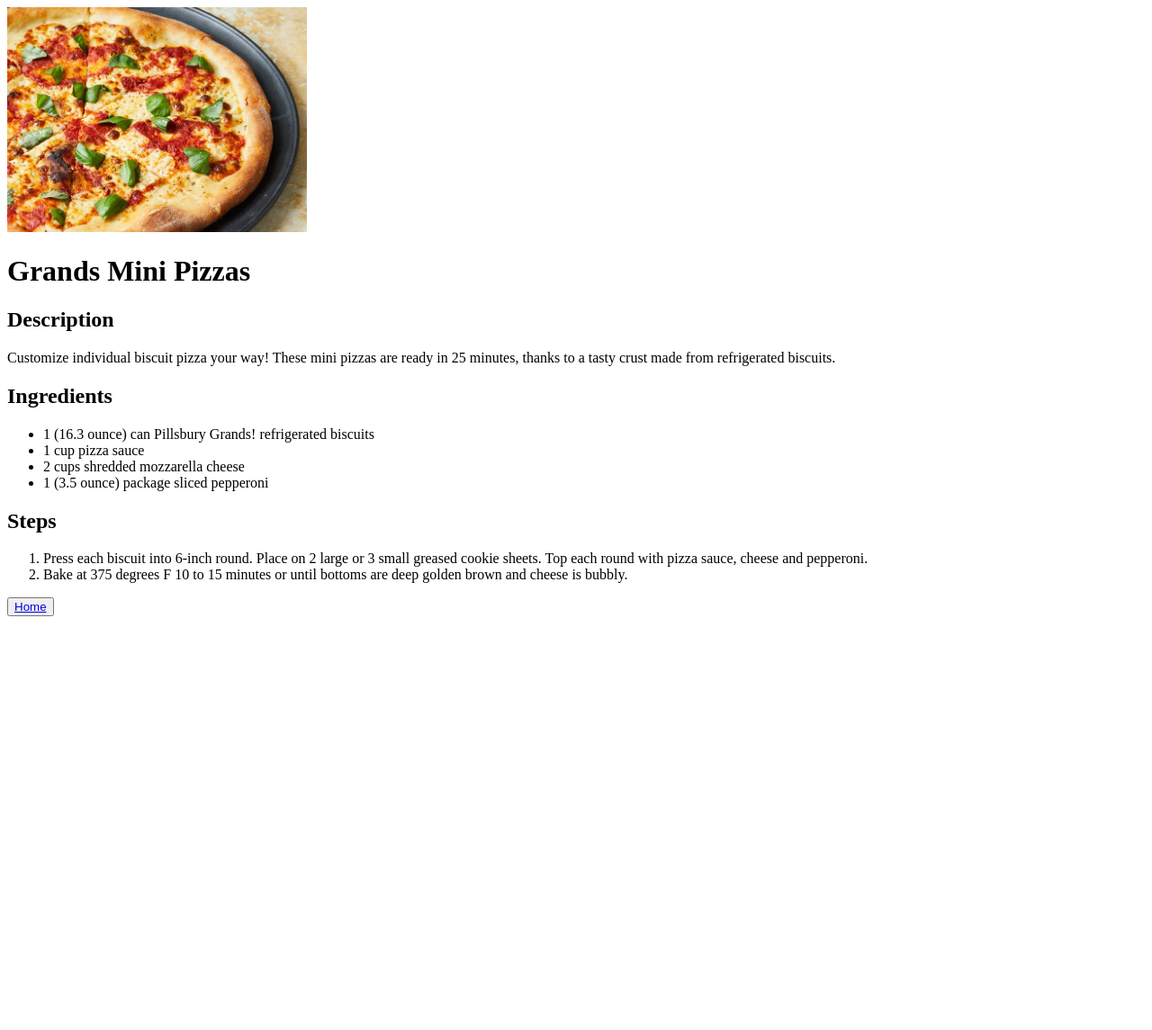
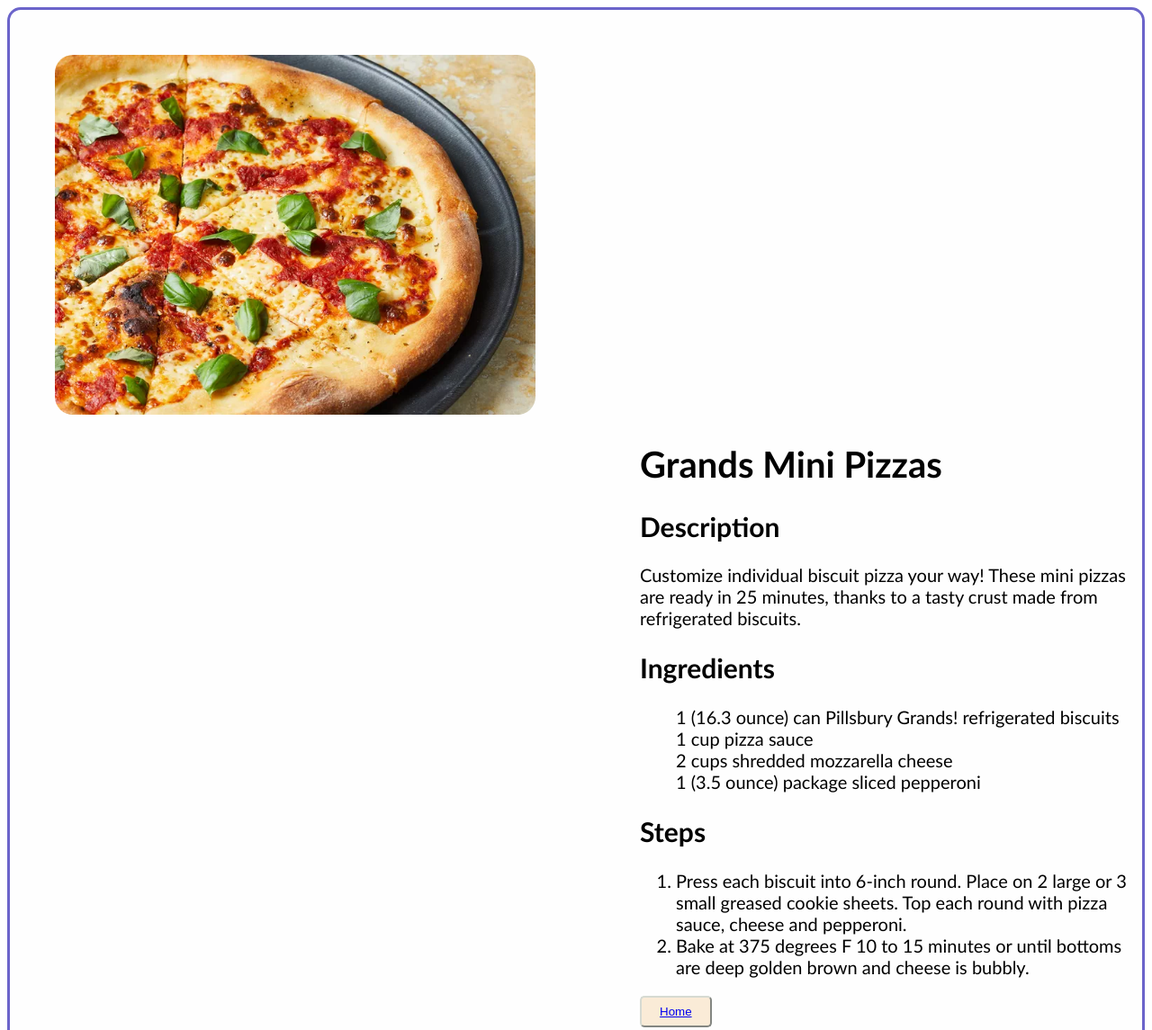
Before and after one commit to Gemperle-Student/odin-recipes, a plain HTML site: page pizza2.html in a window 1280 px wide. Shown: the top 1145 px of the page at 90% size. Before the commit the page ends 800 px from the top, so only its background shows below. Drawn offline with Linux system fonts and the light colour scheme.

Commit message:
partial commit

```diff
--- a/pizza2.html
+++ b/pizza2.html
@@ -2,11 +2,16 @@
 <html lang="en">
     <head>
         <meta charset="UTF-8">
+        <meta name="viewport" content="width=device-width, initial-scale=1.0">
         <title>Pizza2</title>
+        <link rel="stylesheet" href="styles.css">
     </head>
     <body>
-
-        <img src="pizza2.webp" height="250" weight="200">
+        <div class="container2">
+          <div class="img1">
+        <img src="pizza2.webp" height="400" weight="250">
+      </div>
+      <div class="texts">
         <h1>Grands Mini Pizzas</h1>
           <h2>Description</h2>
           <a>Customize individual biscuit pizza your way! These mini pizzas are ready in 25 minutes, thanks to a tasty crust made from refrigerated biscuits.</a>
@@ -24,6 +29,7 @@
 
           </ol>
         <button><a href="index.html">Home</a></button>
-
+      </div>
+      </div>
     </body>
 </html>
--- a/styles.css
+++ b/styles.css
@@ -10,3 +10,52 @@
 ul {
     list-style: none;
 }
+
+
+.container1 {
+   max-width: 600px;
+   margin: 0 auto;
+   border: 3px solid rgb(209, 50, 116);
+   text-align: center;
+   border-radius: 15px;
+   padding: 10px;
+   background-color: rgb(209, 50, 116);
+   color:white;
+}
+
+img {
+    border-radius: 20px;
+}
+
+button {
+    border-radius: 5px;
+    border-color: rgb(214, 218, 210);
+    background-color: antiquewhite;
+    padding: 8px 10px;
+    padding-inline: 20px;
+}
+
+button:hover{
+    background-color: rgb(154, 160, 158);
+    cursor: pointer;
+    transition: all ease 0.5s;
+}
+
+.container2 {
+   border-radius: 15px;
+    border: 3px solid rgb(107, 100, 202);
+    background-color: #fefefe;
+}
+
+.img1 {
+   margin-left: 50px;
+   margin-top: 50px;
+}
+
+.texts {
+
+    margin-left: 700px;
+    margin-bottom: 750px;
+    font-size: 20px;
+    font-family: 'Gi    ll Sans', 'Gill Sans MT', Calibri, 'Trebuchet MS', sans-serif;
+}
```
Also changed, not shown: pizza1.html (+4 -4 lines), pizza3.html (+4 -0 lines).
